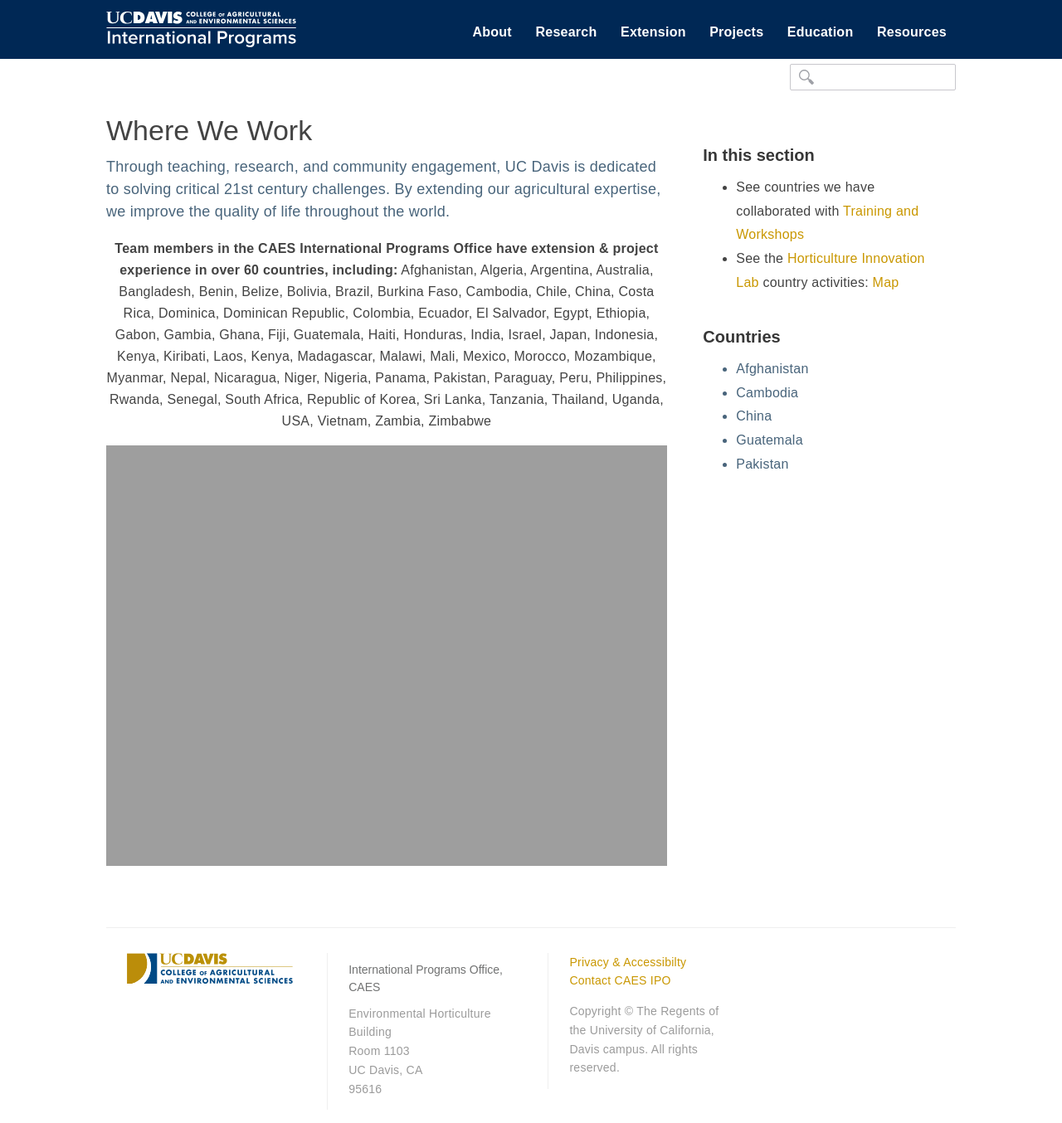
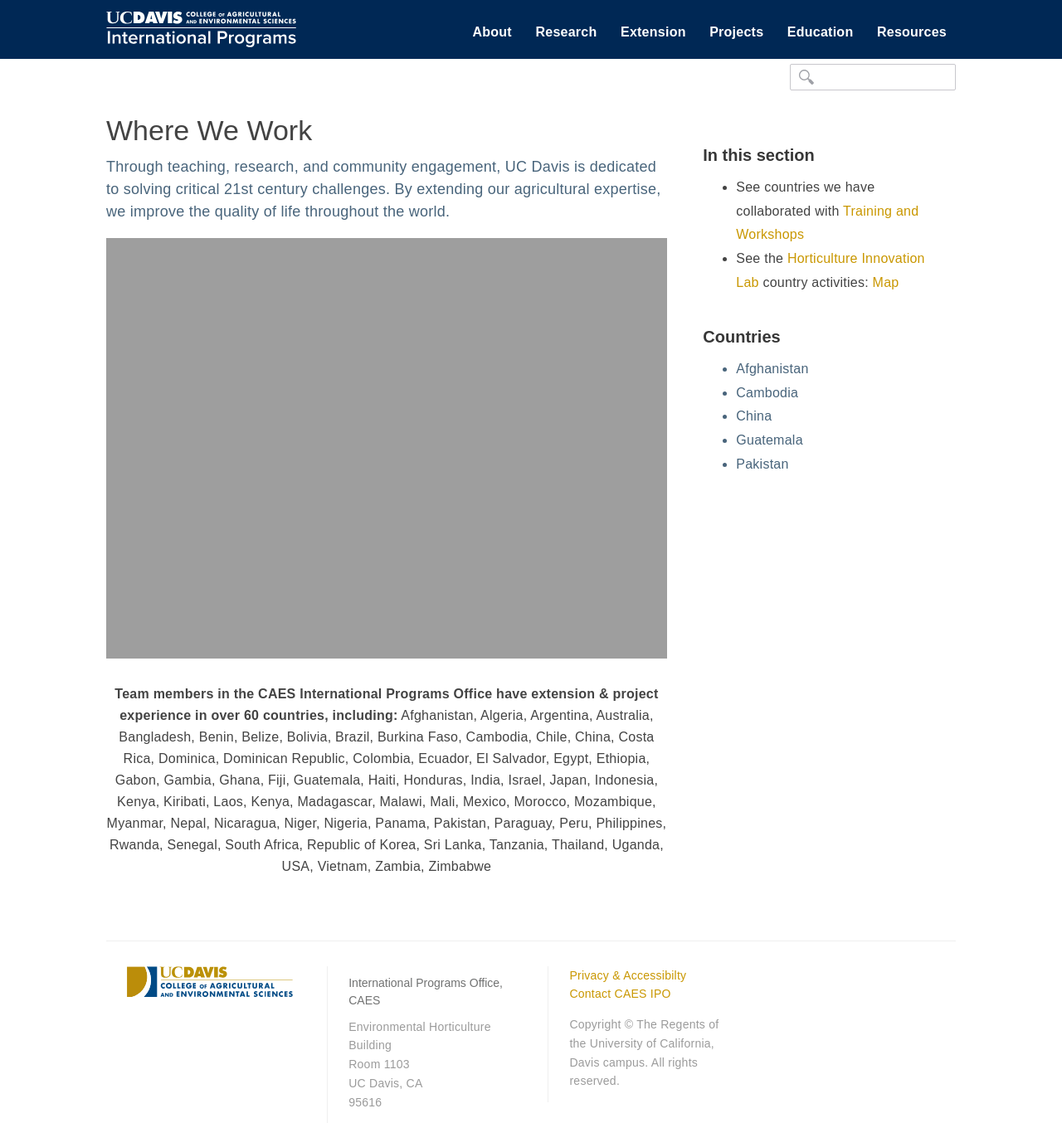
Before and after one commit to ucdavis/ip, a Jekyll site: the page built from about/where-we-work.html, in a window 1280 px wide. Shown: the whole page at 83% size. Built offline with Jekyll 4.4.1, drawn with Linux system fonts in a browser that asks for light colours; nearby versions of some CDN libraries.

Commit message:
rearranging where we work

```diff
--- a/about/where-we-work.html
+++ b/about/where-we-work.html
@@ -7,8 +7,6 @@
 <article>
     <h1>{{ page.title }}</h1>
     <p class="lead">Through teaching, research, and community engagement, UC Davis is dedicated to solving critical 21st century challenges. By extending our agricultural expertise, we improve the quality of life throughout the world.</p>
-    <p class="t-center"><b>Team members in the CAES International Programs Office have extension &amp; project experience in over 60 countries, including:</b> Afghanistan, Algeria, Argentina, Australia, Bangladesh, Benin, Belize, Bolivia, Brazil, Burkina Faso, Cambodia, Chile, China, Costa Rica, Dominica, Dominican Republic, Colombia, Ecuador, El Salvador,
-      Egypt, Ethiopia, Gabon, Gambia, Ghana, Fiji, Guatemala, Haiti, Honduras, India, Israel, Japan, Indonesia, Kenya, Kiribati, Laos, Kenya, Madagascar, Malawi, Mali, Mexico, Morocco, Mozambique, Myanmar, Nepal, Nicaragua, Niger, Nigeria, Panama, Pakistan, Paraguay, Peru, Philippines, Rwanda, Senegal, South Africa, Republic of Korea, Sri Lanka, Tanzania, Thailand, Uganda, USA, Vietnam, Zambia, Zimbabwe</p>
 
     <div class="imagewrapper imagewrapper--fullwidth">
         <a href="#" data-featherlight="#mylightbox">
@@ -16,6 +14,11 @@
         </a>
         <div id="mylightbox"><img src="/media/IPO_Project_Countries@2x.jpg" >
         </div>
+
+    <p class="t-center"><b>Team members in the CAES International Programs Office have extension &amp; project experience in over 60 countries, including:</b> Afghanistan, Algeria, Argentina, Australia, Bangladesh, Benin, Belize, Bolivia, Brazil, Burkina Faso, Cambodia, Chile, China, Costa Rica, Dominica, Dominican Republic, Colombia, Ecuador, El Salvador,
+      Egypt, Ethiopia, Gabon, Gambia, Ghana, Fiji, Guatemala, Haiti, Honduras, India, Israel, Japan, Indonesia, Kenya, Kiribati, Laos, Kenya, Madagascar, Malawi, Mali, Mexico, Morocco, Mozambique, Myanmar, Nepal, Nicaragua, Niger, Nigeria, Panama, Pakistan, Paraguay, Peru, Philippines, Rwanda, Senegal, South Africa, Republic of Korea, Sri Lanka, Tanzania, Thailand, Uganda, USA, Vietnam, Zambia, Zimbabwe</p>
+
+
 
 
         <!-- <iframe src="https://mapsengine.google.com/map/u/0/embed?mid=zRjQOy1NpC3w.kJjj6X3jPyEM" height="480" width="640"></iframe>
```
